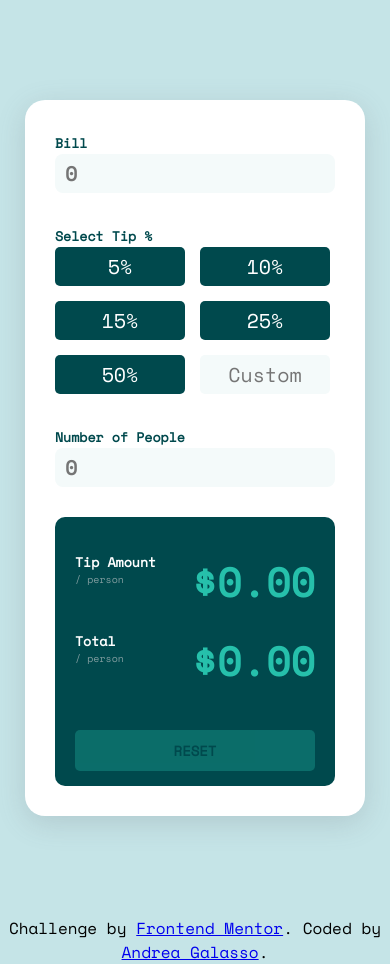
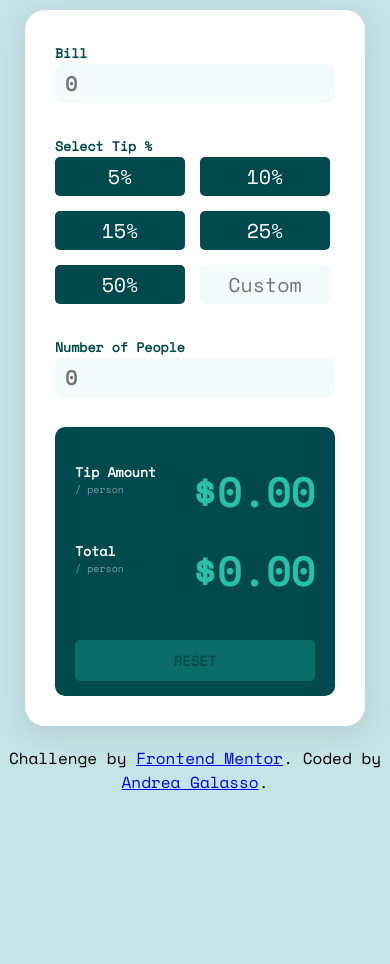
Before and after one commit to galassoandrea/tip-calculator, a plain HTML site: page index.html in a window 390 px wide. After the commit the page ends 844 px from the top, so only its background shows below. Drawn offline with nearby package versions, Linux system fonts and the light colour scheme.

Commit message:
Fix mobile view
Fixed margin of some components in mobile view.

```diff
--- a/style.css
+++ b/style.css
@@ -182,6 +182,7 @@ input[type="number"] {
   .container {
     flex-direction: column;
     width: 280px;
+    margin: 10px auto;
   }
 
   .sm-header {
@@ -215,4 +216,8 @@ input[type="number"] {
   .price {
     margin-top: 20px;
   }
+
+  .attribution {
+    margin: 20px auto;
+  }
 }
```
